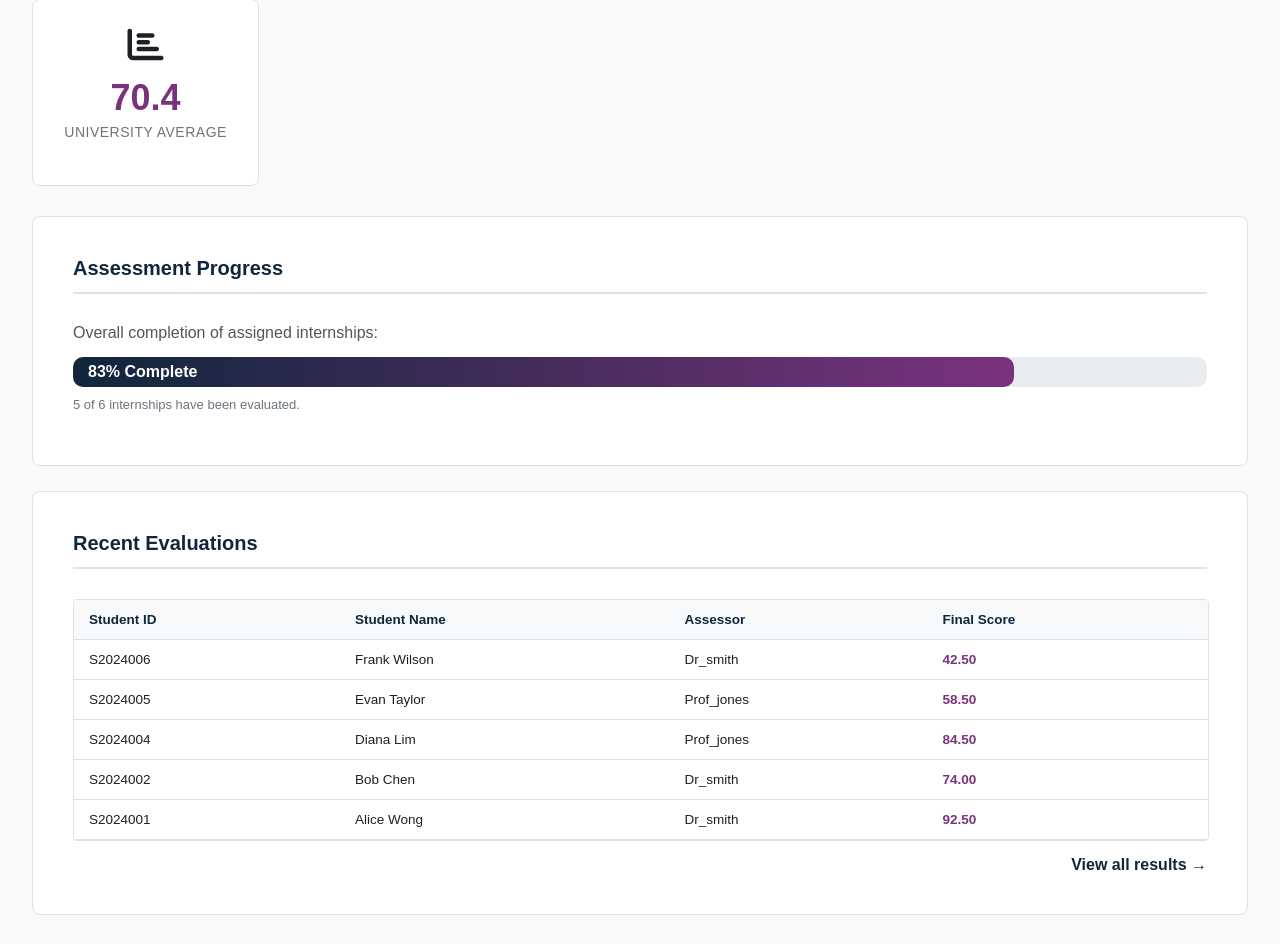
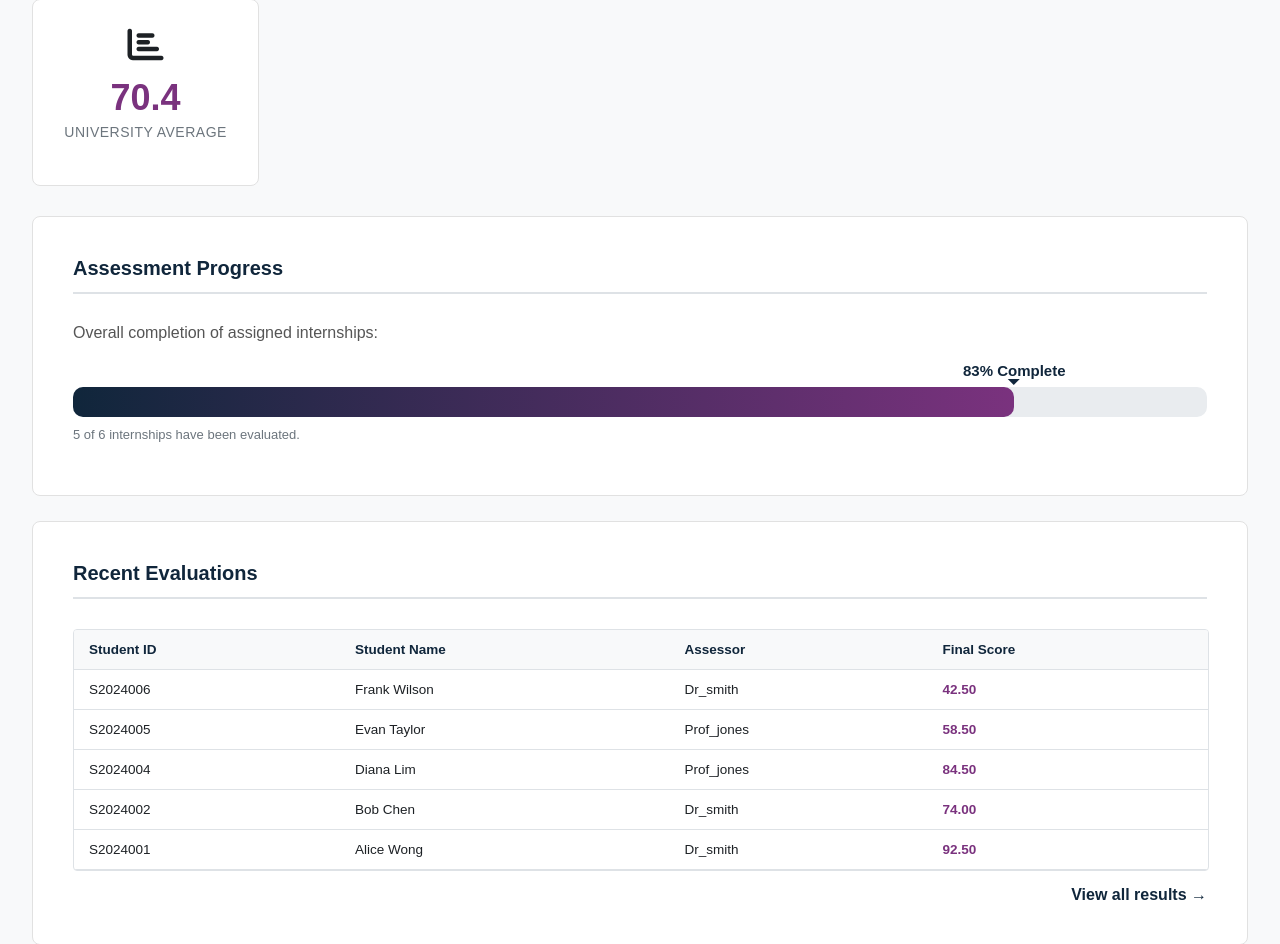
Before and after one commit to Chikachi00/Database-CW-Group10, a PHP site: page /Admin/dashboard.php in a window 1280 px wide. Shown: the part 388-1332 px from the top of the page. Before the commit the page ends 1303 px from the top, so only its background shows below. Run offline with PHP 8.4, Linux system fonts and the light colour scheme; a user stored in the database is signed in; data comes from the database, SQL or seed files in the repository.

Commit message:
进度条

```diff
--- a/Admin/dashboard.php
+++ b/Admin/dashboard.php
@@ -70,9 +70,11 @@ $recent = $pdo->query($sql_recent)->fetchAll(PDO::FETCH_ASSOC);
         .stat-hint { font-size: 11px; color: #7a327e; margin-top: 8px; opacity: 0; transition: opacity 0.2s; }
         .stat-card:hover .stat-hint { opacity: 1; }
 
-        .progress-bar-bg { background-color: #e9ecef; border-radius: 10px; height: 30px; margin-top: 15px; position: relative; }
+        .progress-container { position: relative; margin-top: 45px; }
+        .progress-marker { position: absolute; bottom: 100%; transform: translateX(-50%); color: #10263b; font-weight: bold; font-size: 15px; padding-bottom: 8px; white-space: nowrap; transition: left 0.6s ease; }
+        .progress-triangle { position: absolute; bottom: 2px; left: 50%; transform: translateX(-50%); width: 0; height: 0; border-left: 6px solid transparent; border-right: 6px solid transparent; border-top: 6px solid #10263b; }
+        .progress-bar-bg { background-color: #e9ecef; border-radius: 10px; height: 30px; position: relative; }
         .progress-bar-fill { background: linear-gradient(90deg, #10263b, #7a327e); height: 100%; border-radius: 10px; transition: width 0.6s ease; }
-        .progress-text { position: absolute; top: 0; left: 0; width: 100%; height: 100%; display: flex; align-items: center; justify-content: flex-start; padding-left: 15px; font-weight: bold; white-space: nowrap; pointer-events: none; }
 
         .admin-link { color: #10263b; text-decoration: none; font-weight: bold; }
         .admin-link:hover { color: #7a327e; text-decoration: underline; }
@@ -161,10 +163,13 @@ $recent = $pdo->query($sql_recent)->fetchAll(PDO::FETCH_ASSOC);
                     $percent = 0;
                 }
             ?>
-            <div class="progress-bar-bg">
-                <div class="progress-bar-fill" style="width: <?= $percent ?>%;"></div>
-                <div class="progress-text" style="color: <?= $percent > 50 ? '#ffffff' : '#10263b' ?>;">
+            <div class="progress-container">
+                <div class="progress-marker" style="left: <?= $percent ?>%;">
                     <?= $percent ?>% Complete
+                    <div class="progress-triangle"></div>
+                </div>
+                <div class="progress-bar-bg">
+                    <div class="progress-bar-fill" style="width: <?= $percent ?>%;"></div>
                 </div>
             </div>
             <p style="color:#6c757d; font-size:13px; margin-top:10px;"><?= $total_evaluated ?> of <?= $total_internships ?> internships have been evaluated.</p>
```
Also changed, not shown: Assessor/assessor_dashboard.php (+10 -6 lines).
